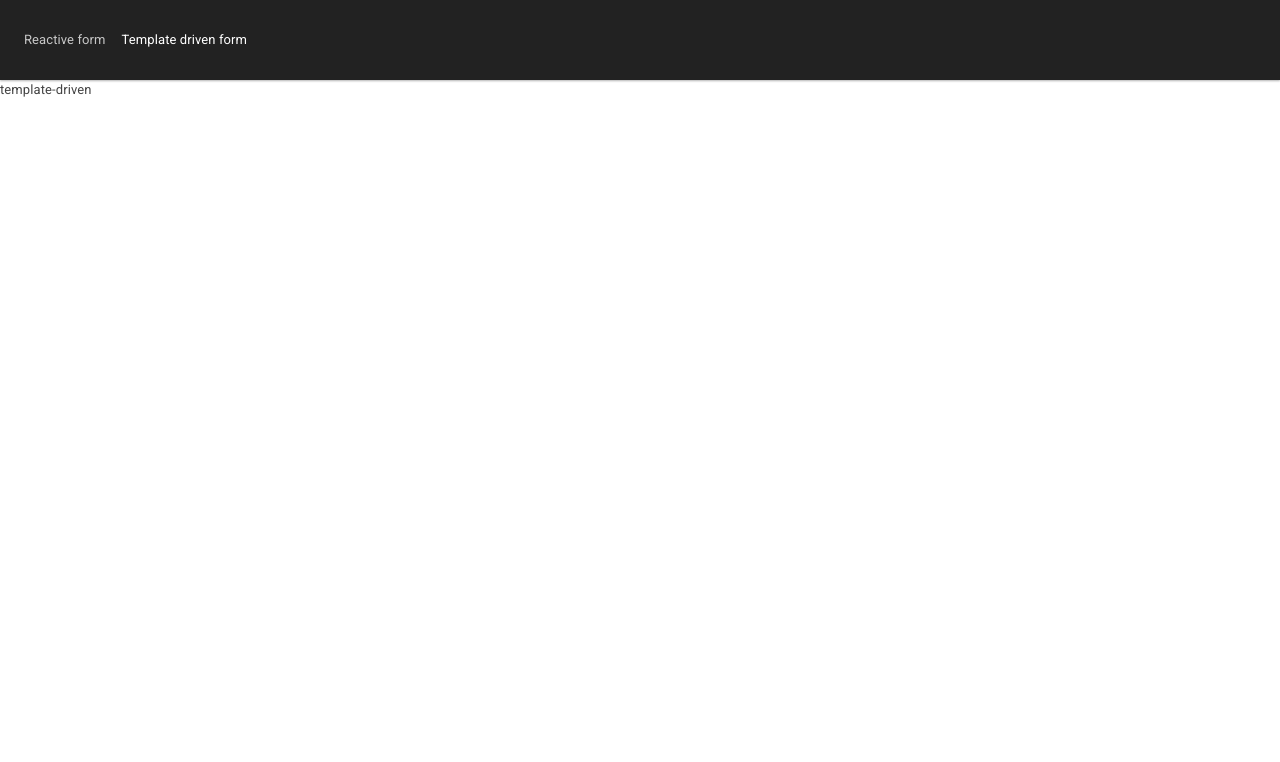
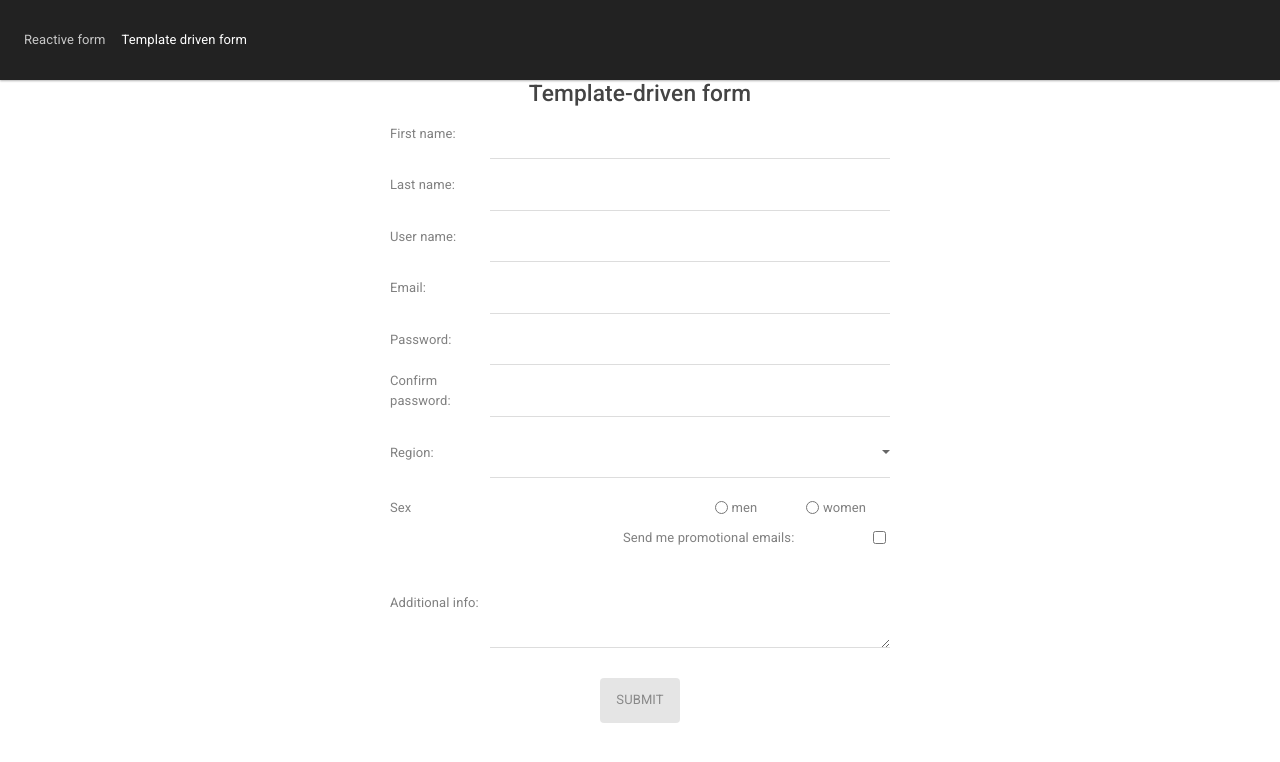
Before and after one commit to TrubetskaiaInna/Homework16, an Angular app: page /template-driven in a window 1280 px wide. Shown: the top 762 px of the page. Built offline with nearby package versions, Linux system fonts and the light colour scheme.

Commit message:
created template-driven form

```diff
--- a/karma.conf.js
+++ b/karma.conf.js
@@ -28,5 +28,5 @@ module.exports = function (config) {
     browsers: ['Chrome'],
     singleRun: false,
     restartOnFileChange: true
-  });
-};
+  })
+}
--- a/src/app/container/reactive-form-list/reactive-form-list.component.ts
+++ b/src/app/container/reactive-form-list/reactive-form-list.component.ts
@@ -1,16 +1,16 @@
 import {Component} from '@angular/core';
-import {FormBuilder, Validators, FormGroup, Validator} from '@angular/forms';
+import {FormBuilder, Validators} from '@angular/forms';
 
 @Component({
   templateUrl: './reactive-form-list.html',
   styleUrls: ['./reactive-form-list.scss']
 })
 
-
 export class ReactiveFormListComponent {
   constructor(private fb: FormBuilder) {
   }
 
+  public errors: string;
   profileForm = this.fb.group({
     firstName: ['', [Validators.required, Validators.pattern('^[a-zA-Z0-9]+$')]],
     lastName: ['', [Validators.required, Validators.pattern('^[a-zA-Z0-9]+$')]],
@@ -23,6 +23,16 @@ export class ReactiveFormListComponent {
     emailPermission: false,
     additionalInfo: ['']
   });
+
+  validPassword() {
+    const pass = this.profileForm.get('password');
+    const conPass = this.profileForm.get('confirmPassword');
+    if (pass.value !== conPass.value) {
+      this.errors = 'password does not match';
+    } else {
+      this.errors = '';
+    }
+  }
 
   get firstName() {
     return this.profileForm.get('firstName');
@@ -52,22 +62,16 @@ export class ReactiveFormListComponent {
     return this.profileForm.get('region');
   }
 
-  // checkPasswords(group: FormGroup) {
-  //   const pass = group.controls.password.value;
-  //   const confirmPass = group.controls.confirmPassword.value;
-  //   return pass === confirmPass ? null : {not: true};
-  // }
-
   onSubmit() {
     console.log(this.profileForm.value);
     this.profileForm = this.fb.group({
-      firstName: ['', [Validators.required, Validators.pattern('^[a-zA-Z0-9]+$')]],
-      lastName: ['', [Validators.required, Validators.pattern('^[a-zA-Z0-9]+$')]],
-      userName: ['', [Validators.required, Validators.pattern('^[a-zA-Z0-9]+$')]],
-      email: ['', [Validators.required, Validators.email]],
-      password: ['', [Validators.required, Validators.minLength(10)]],
-      confirmPassword: ['', Validators.required],
-      region: ['', Validators.required],
+      firstName: [''],
+      lastName: [''],
+      userName: [''],
+      email: [''],
+      password: [''],
+      confirmPassword: [''],
+      region: [''],
       sex: [''],
       emailPermission: false,
       additionalInfo: ['']
--- a/src/app/container/reactive-form-list/reactive-form-list.html
+++ b/src/app/container/reactive-form-list/reactive-form-list.html
@@ -1,4 +1,7 @@
-<form class="form-inline my-2 my-lg-0" [formGroup]="profileForm" (ngSubmit)="onSubmit()">
+<h3>Reactive form</h3>
+<form class="form-inline my-2 my-lg-0"
+      [formGroup]="profileForm"
+      (ngSubmit)="onSubmit()">
 
   <label> <span class="text">First name:</span>
     <input id="firstName"
@@ -68,10 +71,11 @@
   <label> <span class="text">Password:</span>
     <input type="password"
            class="form-control mr-sm-2"
-           formControlName="password">
+           formControlName="password"
+           (input)="validPassword()">
   </label>
 
-  <div *ngIf="password.invalid && (password.dirty || password.touched)"
+  <div *ngIf="password.invalid && password.touched"
        class="alert alert-danger">
     <div *ngIf="password.errors.required">
       password is required
@@ -84,20 +88,27 @@
   <label> <span class="text">Confirm password:</span>
     <input type="password"
            class="form-control mr-sm-2"
-           formControlName="confirmPassword">
+           formControlName="confirmPassword"
+           (input)="validPassword()">
   </label>
 
-  <div *ngIf="confirmPassword.invalid && (confirmPassword.dirty || confirmPassword.touched)"
+  <div *ngIf="confirmPassword.invalid && confirmPassword.touched"
        class="alert alert-danger">
     <div *ngIf="confirmPassword.errors.required">
       confirm password is required
     </div>
+  </div>
 
-  </div>
+    <div *ngIf="errors"
+         class="alert alert-danger">
+      {{errors}}
+    </div>
+
+
 
   <div class="form-inline">
     <label> <span class="text">Region:</span>
-      <select class="form-control"
+      <select class="form-control mr-sm-2"
               formControlName="region">
         <option>1</option>
         <option>2</option>
@@ -119,13 +130,15 @@
     <span class="text"> Sex </span>
     <div class="wrapperCheck">
       <label class="text">
-        <input type="radio" class="form-check-input"
+        <input type="radio"
+               class="form-check-input mr-sm-2"
                value="men"
                formControlName="sex">
         men
       </label>
       <label class="text">
-        <input type="radio" class="form-check-input"
+        <input type="radio"
+               class="form-check-input mr-sm-2"
                value="women"
                formControlName="sex">
         women
@@ -137,7 +150,7 @@
   <div class="form-check">
     <label>
       <span class="textCheck"> Send me promotional emails:</span>
-      <input class="form-check-input"
+      <input class="form-check-input mr-sm-2"
              type="checkbox"
              formControlName="emailPermission">
     </label>
@@ -146,15 +159,14 @@
   <div class="form-inline">
     <label>
       <span class="text">Additional info:</span>
-      <textarea class="form-control" rows="3"
+      <textarea class="form-control mr-sm-2" rows="3"
                 formControlName="additionalInfo"></textarea>
     </label>
   </div>
 
   <div class="wrapperButton">
-    <button [disabled]="!profileForm.valid" class="btn btn-outline-secondary">Submit</button>
+    <button [disabled]="!profileForm.valid || errors"
+            class="btn btn-secondary disabled">Submit
+    </button>
   </div>
 </form>
-<p>
-  Form Status: {{ profileForm.status }}
-</p>
--- a/src/app/container/reactive-form-list/reactive-form-list.scss
+++ b/src/app/container/reactive-form-list/reactive-form-list.scss
@@ -1,45 +1,52 @@
-.form-inline{
+h3 {
+  display: flex;
+  justify-content: center;
+  width: 400px;
+  margin: auto;
+}
+
+.form-inline {
   display: flex;
   justify-content: center;
   width: 600px;
   margin: 10px auto;
 }
 
-.form-control{
+.form-control {
   width: 400px;
   padding-left: 30px;
 }
 
-.text{
+.text {
   width: 100px;
   padding-right: 8px;
   color: grey;
 }
 
-.wrapperButton{
+.wrapperButton {
   display: flex;
   justify-content: center;
   width: 600px;
   margin-top: 20px;
 }
 
-.form-check{
+.form-check {
   display: flex;
   justify-content: flex-end;
   width: 500px;
 }
 
-.wrapperCheck{
+.wrapperCheck {
   display: flex;
   justify-content: flex-end;
   width: 400px;
 }
 
-.textCheck{
+.textCheck {
   width: 250px;
   color: grey;
 }
 
-.alert{
+.alert {
   width: 500px;
 }
--- a/src/app/container/template-driven-form-list/template-driven-form.component.ts
+++ b/src/app/container/template-driven-form-list/template-driven-form.component.ts
@@ -1,4 +1,5 @@
 import {Component} from '@angular/core';
+import {NgForm} from '@angular/forms';
 
 @Component({
   templateUrl: './template-driven-form.html',
@@ -6,6 +7,31 @@ import {Component} from '@angular/core';
 })
 
 export class TemplateDrivenFormComponent {
+  public firstName: string;
+  public lastName: string;
+  public userName: string;
+  public email: string;
+  public password: string;
+  public confirmPassword: string;
+  public region: string;
+  public sex: string;
+  public emailPermission: false;
+  public additionalInfo: string;
+  public errors: string ;
+
   constructor() {
   }
+
+  validPassword(): void {
+    if (this.password !== this.confirmPassword) {
+      this.errors = 'password does not match';
+    } else {
+      this.errors = null;
+    }
+  }
+
+  onSubmit(form: NgForm): void {
+    console.log(form.value);
+    form.resetForm('');
+  }
 }
--- a/src/app/container/template-driven-form-list/template-driven-form.html
+++ b/src/app/container/template-driven-form-list/template-driven-form.html
@@ -1 +1,196 @@
-<p>template-driven</p>
+<h3>Template-driven form</h3>
+<form class="form-inline my-2 my-lg-0 ng-valid"
+      #profileForm="ngForm"
+      (ngSubmit)="onSubmit(profileForm)">
+
+  <label><span class="text">First name:</span>
+    <input class="form-control"
+           name="firstName"
+           #fName="ngModel"
+           [(ngModel)]="firstName"
+           required
+           pattern="^[a-zA-Z0-9]+$"/>
+  </label>
+
+  <div *ngIf="fName.invalid && (fName.dirty || fName.touched)"
+       class="alert alert-danger">
+    <div *ngIf="fName.errors.required">
+      first name is required
+    </div>
+    <div *ngIf="fName.errors.pattern">
+      first name can only contain numbers and letters
+    </div>
+  </div>
+
+  <label><span class="text">Last name:</span>
+    <input class="form-control"
+           name="lastName"
+           #lName="ngModel"
+           [(ngModel)]="lastName"
+           required
+           pattern="^[a-zA-Z0-9]+$"/>
+  </label>
+
+  <div *ngIf="lName.invalid && (lName.dirty || lName.touched)"
+       class="alert alert-danger">
+    <div *ngIf="lName.errors.required">
+      last name is required
+    </div>
+    <div *ngIf="lName.errors.pattern">
+      last name can only contain numbers and letters
+    </div>
+  </div>
+
+  <label><span class="text">User name:</span>
+    <input class="form-control"
+           name="userName"
+           #uName="ngModel"
+           [(ngModel)]="userName"
+           required
+           pattern="^[a-zA-Z0-9]+$"/>
+  </label>
+
+  <div *ngIf="uName.invalid && (uName.dirty || uName.touched)"
+       class="alert alert-danger">
+    <div *ngIf="uName.errors.required">
+      user name is required
+    </div>
+    <div *ngIf="uName.errors.pattern">
+      user name can only contain numbers and letters
+    </div>
+  </div>
+
+  <label><span class="text">Email:</span>
+    <input class="form-control"
+           name="email"
+           #Email="ngModel"
+           [(ngModel)]="email"
+           required
+           pattern="^([A-Za-z0-9_\-.])+@([A-Za-z0-9_\-.])+\.([A-Za-z]{2,4})$"/>
+  </label>
+
+  <div *ngIf="Email.invalid && Email.touched"
+       class="alert alert-danger">
+    <div *ngIf="Email.errors.required">
+      email is required
+    </div>
+    <div *ngIf="Email.errors.pattern">
+      enter valid email
+    </div>
+  </div>
+
+  <label><span class="text">Password:</span>
+    <input class="form-control"
+           type="password"
+           name="password"
+           #Password="ngModel"
+           [(ngModel)]="password"
+           required
+           minlength="10"
+           (input)="validPassword()"/>
+  </label>
+
+  <div *ngIf="Password.invalid && Password.touched"
+       class="alert alert-danger">
+    <div *ngIf="Password.errors.required">
+      password is required
+    </div>
+    <div *ngIf="Password.errors.minlength">
+      password must contain at least 10 characters
+    </div>
+  </div>
+
+  <label><span class="text">Confirm password:</span>
+    <input class="form-control"
+           type="password"
+           name="confirmPassword"
+           #ConfirmPassword="ngModel"
+           [(ngModel)]="confirmPassword"
+           required
+           (input)="validPassword()"/>
+  </label>
+
+  <div *ngIf="ConfirmPassword.invalid && ConfirmPassword.touched"
+       class="alert alert-danger">
+    <div *ngIf="ConfirmPassword.errors.required">
+      confirm password is required
+    </div>
+  </div>
+
+  <div *ngIf="errors"
+       class="alert alert-danger">
+    {{errors}}
+  </div>
+
+  <div class="form-inline">
+    <label> <span class="text">Region:</span>
+      <select class="form-control"
+              name="region"
+              #Region="ngModel"
+              [(ngModel)]="region"
+              required>
+        <option>1</option>
+        <option>2</option>
+        <option>3</option>
+        <option>4</option>
+        <option>5</option>
+      </select>
+    </label>
+  </div>
+
+  <div *ngIf="Region.invalid && Region.touched"
+       class="alert alert-danger">
+    <div *ngIf="Region.errors.required">
+      region is required
+    </div>
+  </div>
+
+  <div class="form-inline">
+    <span class="text"> Sex </span>
+    <div class="wrapperCheck">
+      <label class="text">
+        <input type="radio"
+               name="sex"
+               class="form-check-input"
+               value="men"
+               [(ngModel)]="sex">
+        men
+      </label>
+      <label class="text">
+        <input type="radio"
+               name="sex"
+               class="form-check-input"
+               value="women"
+               [(ngModel)]="sex">
+        women
+      </label>
+    </div>
+  </div>
+
+  <div class="form-check">
+    <label>
+      <span class="textCheck"> Send me promotional emails:</span>
+      <input class="form-check-input"
+             type="checkbox"
+             name="emailPermission"
+             [(ngModel)]="emailPermission">
+    </label>
+  </div>
+
+  <div class="form-inline">
+    <label>
+      <span class="text">Additional info:</span>
+      <textarea class="form-control" rows="3"
+                name="additionalInfo"
+                [(ngModel)]="additionalInfo">
+
+      </textarea>
+    </label>
+  </div>
+
+  <div class="wrapperButton">
+    <button [disabled]="!profileForm.valid || errors"
+            class="btn btn-secondary disabled">Submit
+    </button>
+  </div>
+</form>
--- a/src/app/container/template-driven-form-list/template-driven-form.module.ts
+++ b/src/app/container/template-driven-form-list/template-driven-form.module.ts
@@ -1,5 +1,6 @@
 import {NgModule} from '@angular/core';
 import {CommonModule} from '@angular/common';
+import {FormsModule} from '@angular/forms';
 import {TemplateDrivenFormComponent} from './template-driven-form.component';
 
 @NgModule({
@@ -7,7 +8,8 @@ import {TemplateDrivenFormComponent} from './template-driven-form.component';
     TemplateDrivenFormComponent
   ],
   imports: [
-    CommonModule
+    CommonModule,
+    FormsModule
   ],
   exports: [
     TemplateDrivenFormComponent]
--- a/src/app/container/template-driven-form-list/template-driven-form.scss
+++ b/src/app/container/template-driven-form-list/template-driven-form.scss
@@ -0,0 +1,51 @@
+h3{
+  display: flex;
+  justify-content: center;
+  width: 400px;
+  margin: auto;
+}
+.form-inline{
+  display: flex;
+  justify-content: center;
+  width: 600px;
+  margin: 10px auto;
+}
+
+.form-control{
+  width: 400px;
+  padding-left: 30px;
+}
+
+.text{
+  width: 100px;
+  padding-right: 8px;
+  color: grey;
+}
+
+.wrapperButton{
+  display: flex;
+  justify-content: center;
+  width: 600px;
+  margin-top: 20px;
+}
+
+.form-check{
+  display: flex;
+  justify-content: flex-end;
+  width: 500px;
+}
+
+.wrapperCheck{
+  display: flex;
+  justify-content: flex-end;
+  width: 400px;
+}
+
+.textCheck{
+  width: 250px;
+  color: grey;
+}
+
+.alert{
+  width: 500px;
+}
```
Also changed, not shown: 1 other file (tests, documents, lock files or other folders).
